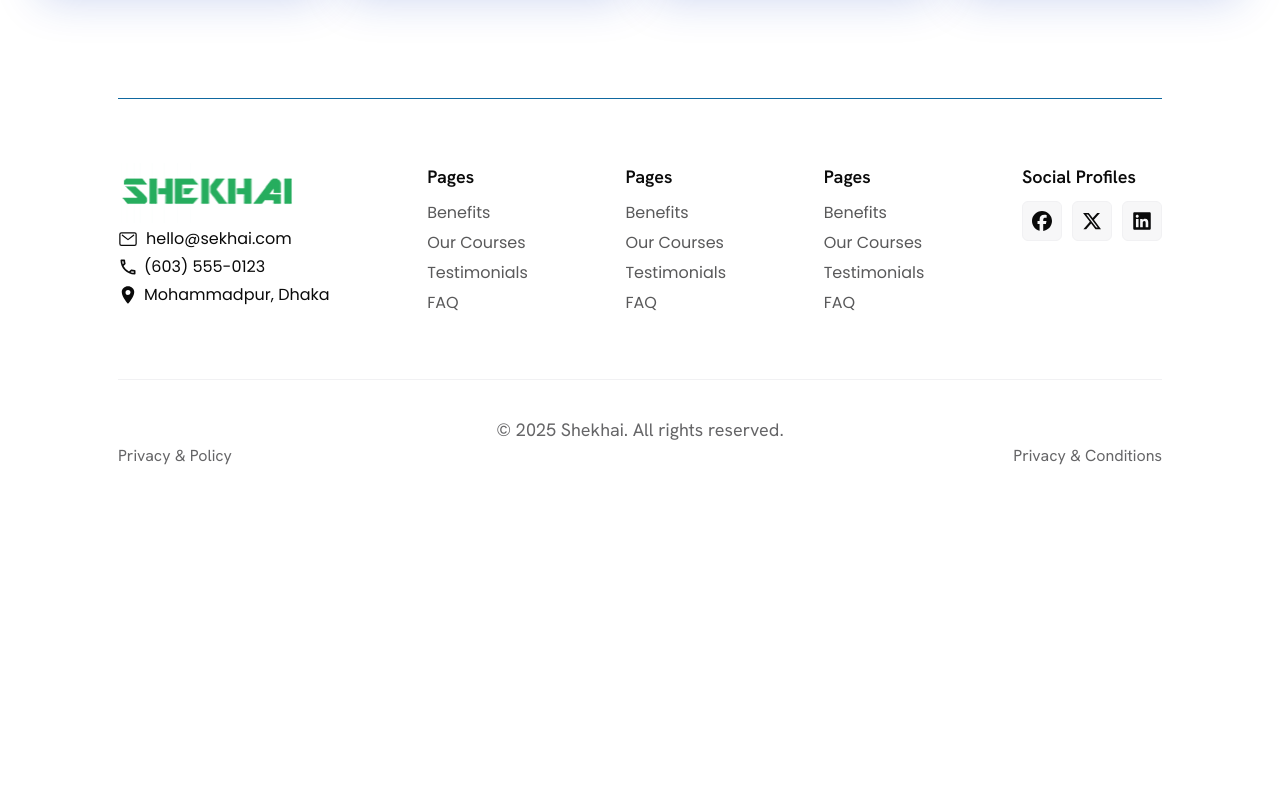
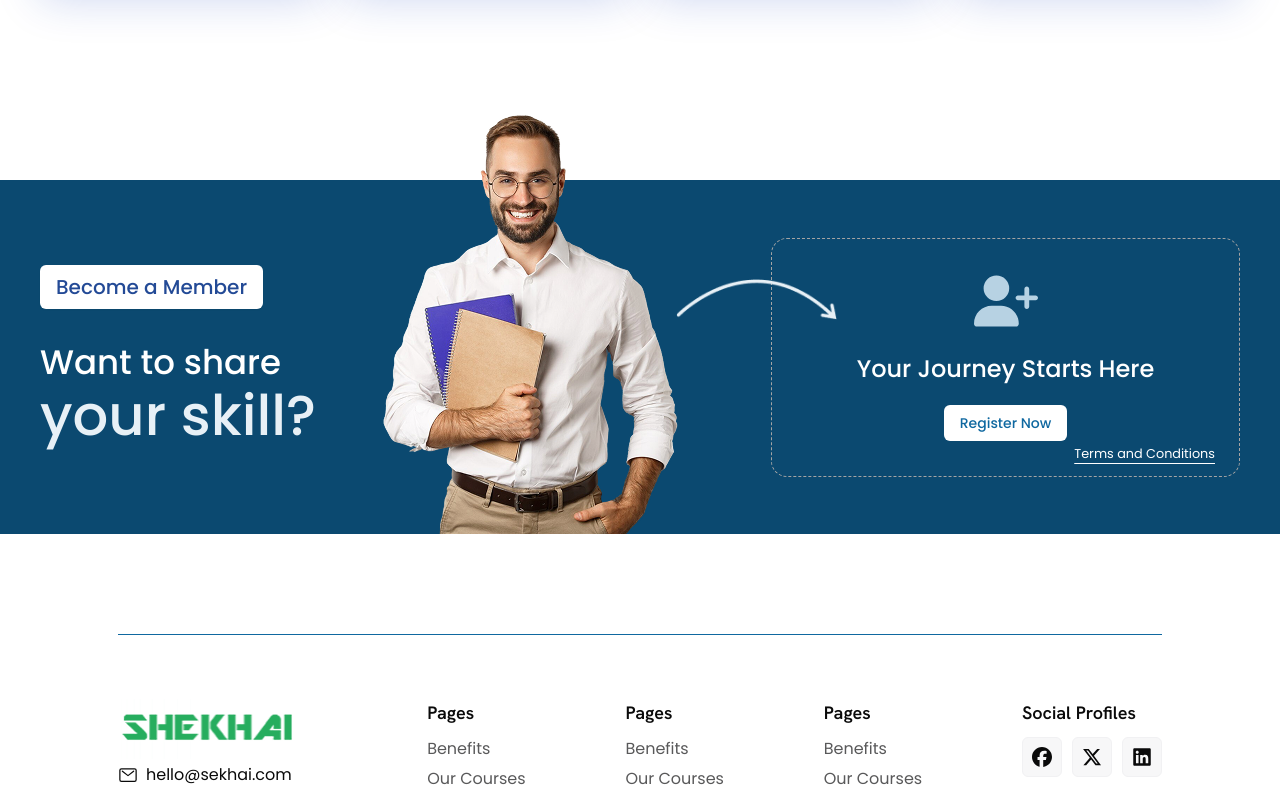
Before and after one commit to MohammadNaiem65/sekhai, a Next.js app: page / in a window 1280 px wide. Shown: the part 4875-5662 px from the top of the page. Before the commit the page ends 5367 px from the top, so only its background shows below. Built offline with nearby package versions, Linux system fonts and the light colour scheme.

Commit message:
add: created MentorCTA component

```diff
--- a/src/app/(main)/page.js
+++ b/src/app/(main)/page.js
@@ -1,5 +1,6 @@
 import Hero from "@/components/home/hero";
 import MasonrySection from "@/components/home/masonrySection/masonrySection";
+import MentorCTA from "@/components/home/mentorCTA/mentorCTA";
 import MentorSliderOne from "@/components/home/mentorSliderOne/mentorSliderOne";
 import MentorSliderTwo from "@/components/home/mentorSliderTwo/mentorSliderTwo";
 import OnDemandSkillsPromo from "@/components/home/OnDemandSkillsPromo";
@@ -20,6 +21,7 @@ export default function Home() {
       <SkillCTATwo />
       <Studybit />
       <PopularProducts />
+      <MentorCTA />
     </>
   );
 }
--- /dev/null
+++ b/src/components/home/mentorCTA/leftContent.jsx
@@ -0,0 +1,20 @@
+import { Badge } from "@/components/ui/badge";
+
+export default function LeftContent() {
+  return (
+    <div className="w-[277px] self-center">
+      <Badge
+        variant="outline"
+        className="border-none px-4 py-2 text-xl text-[#234A96] hover:bg-white hover:text-title-one"
+      >
+        Become a Member
+      </Badge>
+      <h2 className="mt-7 text-[34px] font-medium text-white">
+        Want to share{" "}
+        <span className="text-[56px] leading-none text-title-light">
+          your skill?
+        </span>
+      </h2>
+    </div>
+  );
+}
--- /dev/null
+++ b/src/components/home/mentorCTA/mentorCTA.jsx
@@ -0,0 +1,21 @@
+import Image from "next/image";
+import LeftContent from "./leftContent";
+import RightContent from "./rightContent";
+
+export default function MentorCTA() {
+  return (
+    <section className="mt-[11.375rem] flex h-[22.125rem] items-end justify-between bg-title-one px-[calc((100dvw-1200px)/2))]">
+      <LeftContent />
+
+      <Image
+        src="/mentor-1.png"
+        alt="mentor image"
+        width={337}
+        height={437}
+        className="aspect-[337/437]"
+      />
+
+      <RightContent />
+    </section>
+  );
+}
--- /dev/null
+++ b/src/components/home/mentorCTA/rightContent.jsx
@@ -0,0 +1,31 @@
+import { Button } from "@/components/ui/button";
+import Image from "next/image";
+import { FaUserPlus } from "react-icons/fa6";
+
+export default function RightContent() {
+  return (
+    <div className="relative ml-12 flex h-[239px] w-[469px] flex-col items-center justify-center self-center rounded-2xl border border-dashed border-gray">
+      <FaUserPlus className="h-[3.5rem] w-[4rem] text-stroke" />
+      <h3 className="mt-6 text-2xl font-medium text-white">
+        Your Journey Starts Here
+      </h3>
+      <Button
+        variant="secondary"
+        className="mt-5 rounded-sm [font-size:_14px] text-base"
+      >
+        Register Now
+      </Button>
+      <small className="absolute right-6 bottom-3 text-white underline underline-offset-5">
+        Terms and Conditions
+      </small>
+
+      <Image
+        src="/arrow.png"
+        alt="arrow"
+        width={161}
+        height={85}
+        className="absolute top-10 -left-24 text-white"
+      />
+    </div>
+  );
+}
```
Also changed, not shown: public/arrow.png (added), public/mentor-1.png (added).
